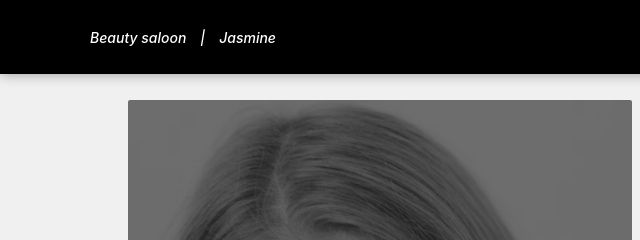
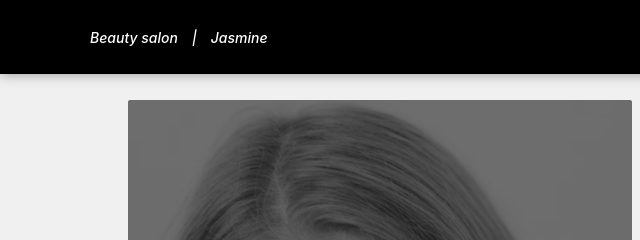
Before and after one commit to torianykhanna/BeautySaloon, a plain HTML site: page gallery.html in a window 1280 px wide. Shown: the top 240 px of the page, 0-640 px from the left. Drawn offline with nearby package versions, Linux system fonts and the light colour scheme.

Commit message:
Update gallery.html

```diff
--- a/gallery.html
+++ b/gallery.html
@@ -13,7 +13,7 @@
     <div class="container">
       <div class="mobile-toggle"> <span></span> <span></span> <span></span> </div>
       <nav>
-        <div class="logo">Beauty saloon&emsp;|&emsp;Jasmine</div>
+        <div class="logo">Beauty salon&emsp;|&emsp;Jasmine</div>
         <ul>
           <li><a href="index.html">Home</a></li>
           <li><a href="services.html">Services</a></li>
```
